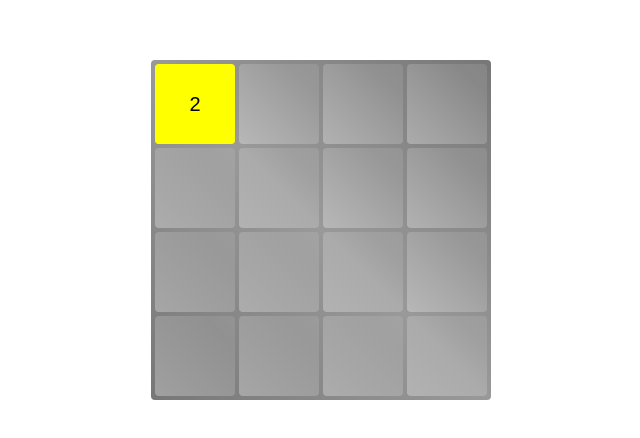
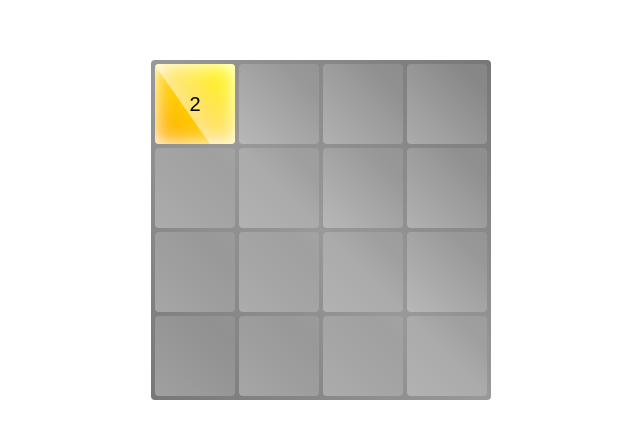
Before and after one commit to aminpaks/reactjs-2048, a React (Create React App) app: page / in a window 1280 px wide. Shown: the part 170-608 px from the top of the page, without its empty margins (319-959 px from the left). Built offline with nearby package versions, Linux system fonts and the light colour scheme; the HTML template or start-up script is replaced by a standard one.

Commit message:
Use inline style for Tiles

```diff
--- a/src/KeyManager.tsx
+++ b/src/KeyManager.tsx
@@ -26,8 +26,6 @@ export class KeyManager extends Component<KeyManagerProps> {
   public handleKeyDown = ({ code }: KeyboardEvent) => {
     const { onChange, tiles } = this.props;
     if (typeof onChange === 'function') {
-      // tslint:disable-next-line:no-console
-      console.log(code);
       const updatedTiles = moveTiles(code, tiles);
 
       if (updatedTiles) {
--- a/src/Tile.styled.ts
+++ b/src/Tile.styled.ts
@@ -7,20 +7,34 @@ export const CssTile = css`
   justify-content: center;
   box-sizing: border-box;
   border-radius: 4px;
+  overflow: hidden;
 `;
 
-export const StyledTileContainer = styled.div<{
-  width: number;
-  margin: number;
-}>`
+export const StyledTileContainer = styled.div`
   ${CssTile};
-  width: ${props => props.width}px;
-  height: ${props => props.width}px;
-  margin-top: ${props => props.margin}px;
-  margin-left: ${props => props.margin}px;
   font-size: 20px;
-  background: yellow;
+  background-image: linear-gradient(45deg, orange, yellow);
   transition: 130ms ease-out;
   user-select: none;
   cursor: default;
+
+  span {
+    position: relative;
+    z-index: 1;
+  }
+
+  &::before {
+    content: '';
+    width: 100%;
+    height: 100%;
+    display: block;
+    position: absolute;
+    background-image: linear-gradient(
+      55deg,
+      rgba(255, 255, 255, 0) 40%,
+      rgba(255, 255, 255, 0.5) 41%,
+      rgba(255, 255, 255, 0.1) 85%
+    );
+    box-shadow: 0 0 20px 1px inset #fff;
+  }
 `;
--- a/src/Tile.tsx
+++ b/src/Tile.tsx
@@ -20,13 +20,15 @@ export const Tile = ({
   tile: TileModel;
 }) => (
   <Container
-    width={tileWidth}
-    margin={tileMargin}
     style={{
+      height: tileWidth,
       left: getColumn(gridSize, index) * (tileWidth + tileMargin),
+      marginLeft: tileMargin,
+      marginTop: tileMargin,
       top: getRow(gridSize, index) * (tileWidth + tileMargin),
+      width: tileWidth,
     }}
   >
-    {tile.value}
+    <span>{tile.value}</span>
   </Container>
 );
```
